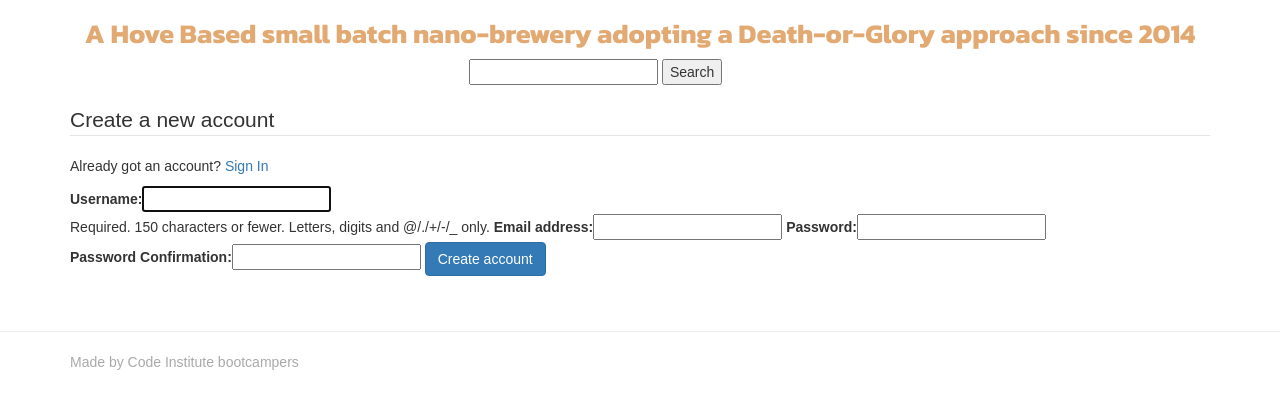
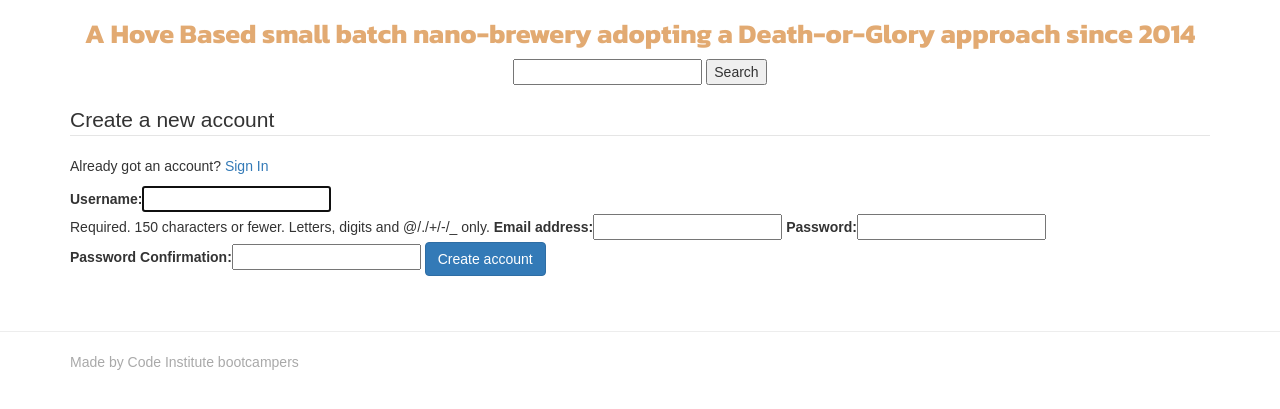
Before and after one commit to RobSimons1/ms4-ecommerce, a Django app: page /accounts/register/ in a window 1280 px wide. Shown: the part 101-510 px from the top of the page. Run offline with Django 3.2, Linux system fonts and the light colour scheme; some libraries are stand-ins or nearby versions.

Commit message:
centre aligned search bar using text-align: center

```diff
--- a/static/css/custom.css
+++ b/static/css/custom.css
@@ -96,15 +96,12 @@ h2 {
     color: #E2AA72;
     text-align: center;
     display: block;
-    vertical-align: top;
 }
 
 #search-bar {
+    text-align: center;
+    display: block;
 
-    display: block;
-    margin-left: auto;
-    margin-right: auto;
-    width: 30%;
 }
 
 body {
```
